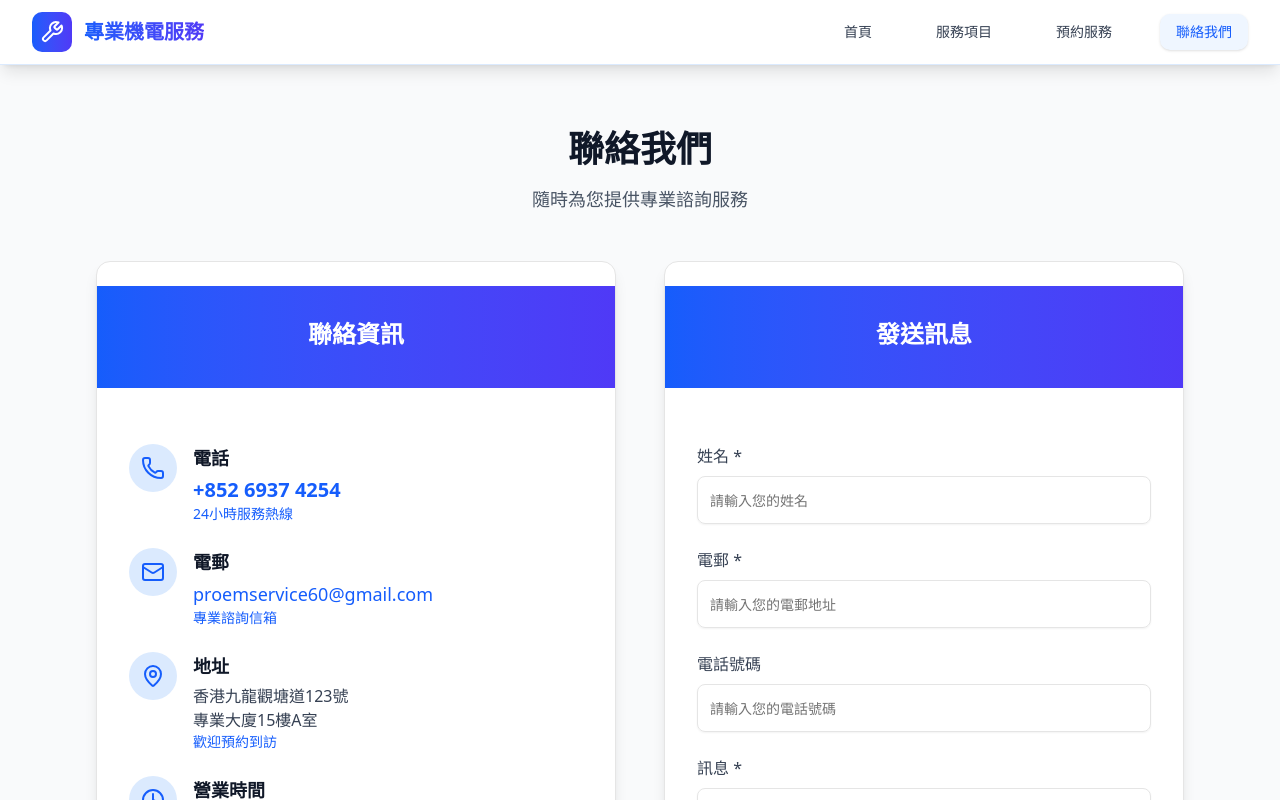
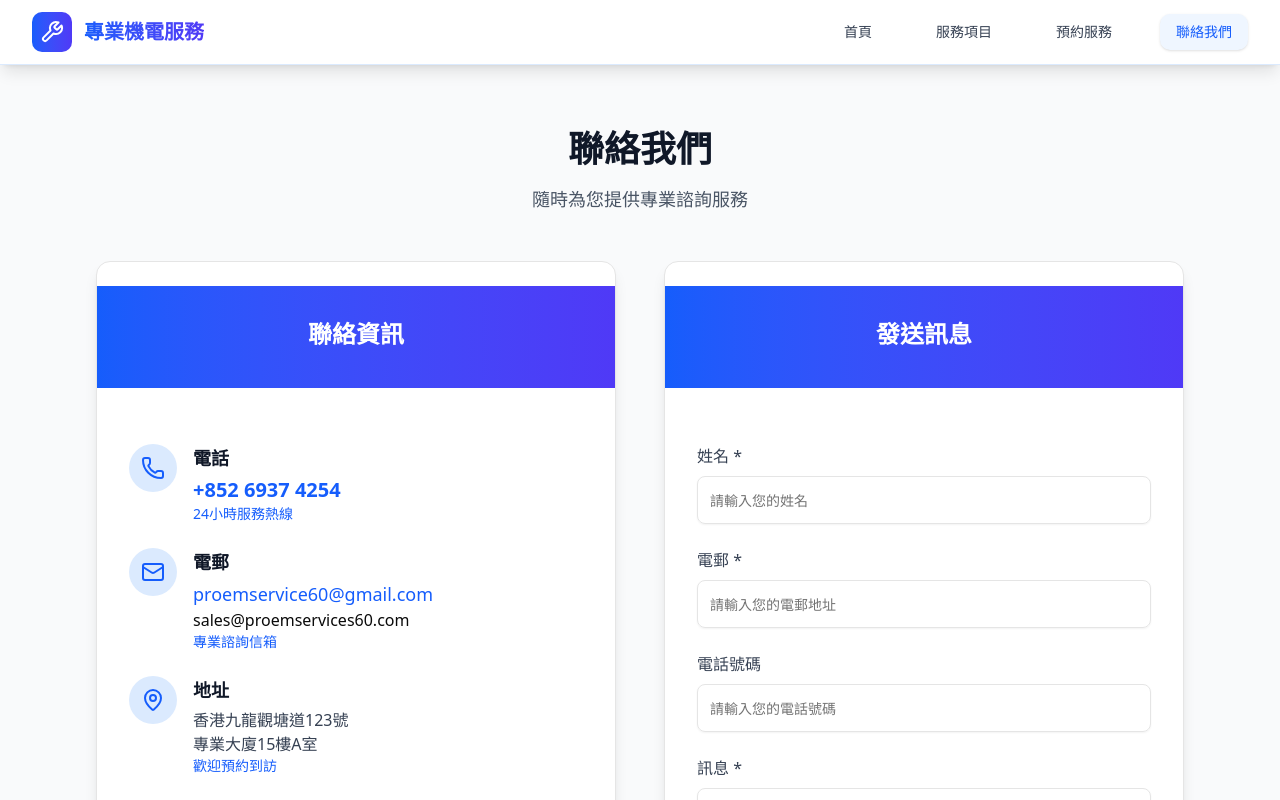
Before and after one commit to knleung60-create/Proemservicess60-website, a React (Vite) app: page / in a window 1280 px wide. Both pictures are taken after a click on the button "聯絡我們". Shown: the top 800 px of the page. Built offline with nearby package versions, Linux system fonts and the light colour scheme.

Commit message:
更新EMAIL內容

```diff
--- a/src/App.jsx
+++ b/src/App.jsx
@@ -1112,6 +1112,7 @@ function App() {
                     <div>
                       <h3 className="text-base sm:text-lg font-semibold text-gray-900 mb-1">電郵</h3>
                       <p className="text-base sm:text-lg text-blue-600 font-medium">proemservice60@gmail.com</p>
+                      <p >sales@proemservices60.com</p>
                       <p className="text-sm text-blue-600 font-medium">專業諮詢信箱</p>
                     </div>
                   </div>
```
